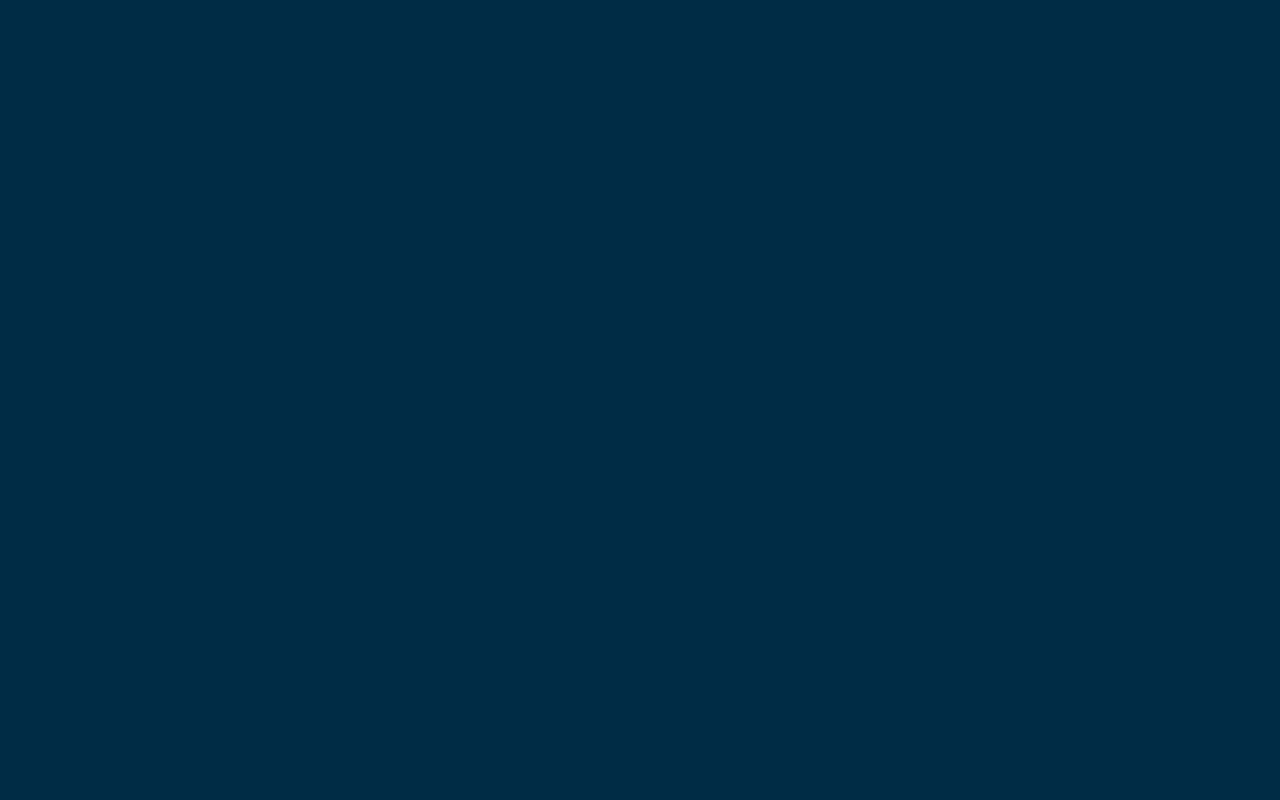
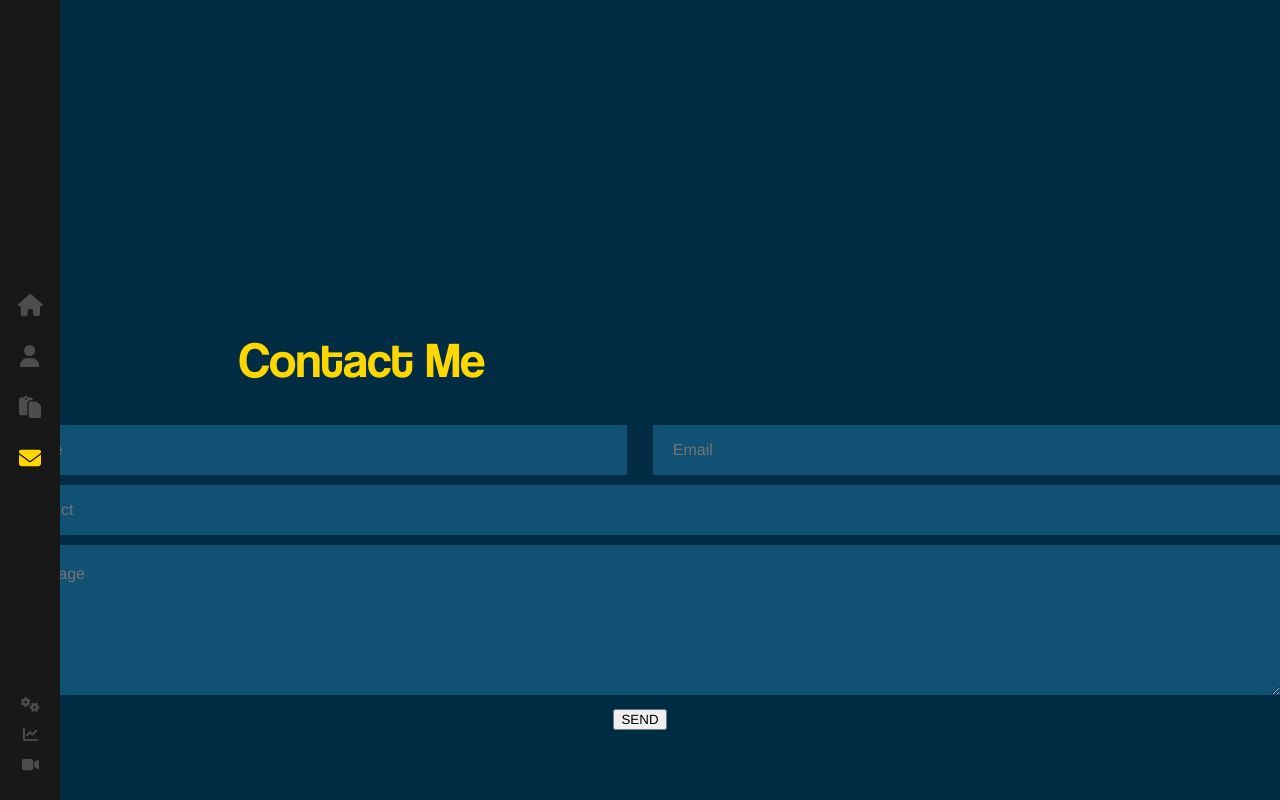
Before and after one commit to Alknight17/React-Portfolio, a React (Create React App) app: page /Contact in a window 1280 px wide. Before the commit this address had no page. Built offline with nearby package versions, Linux system fonts and the light colour scheme.

Commit message:
setup Contact layout/styling, needs work

```diff
--- a/src/App.js
+++ b/src/App.js
@@ -11,6 +11,7 @@
 import Layout from './components/Layout'
 import Home from './components/Home'
 import About from './components/About'
+import Contact from "./components/Contact";
 
 
 function App() {
@@ -20,6 +21,7 @@
       <Route path="/" element={<Layout />}>
       <Route index element={<Home />} />
       <Route path="about" element={<About />} />
+      <Route path="Contact" element={<Contact />} />
       </Route>
     </Routes>
     </>
--- /dev/null
+++ b/src/components/Contact/index.js
@@ -0,0 +1,45 @@
+import "./index.scss";
+
+const Contact = () => {
+  return (
+    <>
+      <div className="container contact-page">
+        <div className="text-zone">
+          <h1>Contact Me</h1>
+          <p>Insert placeholder paragraph that will eventually say something</p>
+          <br></br>
+        </div>
+        <div className="contact-form">
+          <form>
+            <ul>
+              <li className="half">
+                <input type="text" name="name" placeholder="Name" required />
+              </li>
+              <li className="half">
+                <input type="email" name="email" placeholder="Email" required />
+              </li>
+              <li>
+                <input
+                  placeholder="Subject"
+                  type="text"
+                  name="Subject"
+                  required
+                />
+              </li>
+              <li>
+                <textarea placeholder="Message" name="message" required></textarea>
+              </li>
+              <li>
+                <input type="submit" className="flat-button" value="SEND" />
+              </li>
+            </ul>
+          </form>
+        </div>
+      </div>
+    </>
+  );
+};
+
+
+
+export default Contact;
--- /dev/null
+++ b/src/components/Contact/index.scss
@@ -0,0 +1,58 @@
+.contact-form {
+    width: 100%;
+    margin-top: 20px;
+
+    ul {
+        padding: 0;
+        margin: 0;
+
+        li {
+            padding: 0;
+            margin: 0;
+            list-style: none;
+            margin-bottom: 10px;
+            overflow: hidden;
+            display: block;
+            position: relative;
+            opacity: 0;
+            animation: fadeInUp 2s 2s;
+            animation-fill-mode: forwards;
+            clear: both;
+        }
+
+        li.half {
+            width: 49%;
+            margin-left: 2%;
+            float: left;
+            clear: none;
+
+            &:first-child {
+                margin-left: 0;
+            }
+        }
+    }
+
+    input[type='text'],
+    input[type="email"] {
+        width: 100%;
+        border: 0;
+        background: #115173;
+        height: 50px;
+        font-size: 16px;
+        color: #fff;
+        padding: 0 20px;
+        box-sizing: border-box;
+    }
+
+    textarea {
+        width: 100%;
+        border: 0;
+        background: #115173;
+        height: 50px;
+        font-size: 16px;
+        color: #fff;
+        padding: 20px;
+        box-sizing: border-box;
+        min-height: 150px;
+      }
+}
--- a/src/components/Layout/index.scss
+++ b/src/components/Layout/index.scss
@@ -19,7 +19,8 @@
     animation-delay: 1s;
 }
 
-.about-page {
+.about-page,
+.contact-page {
     .text-zone {
         position: absolute;
         left: 10%;
--- a/src/index.css
+++ b/src/index.css
@@ -12,3 +12,8 @@
   -webkit-font-smoothing: antialiased;
   -moz-osx-font-smoothing: grayscale;
 }
+
+.dashboard {
+  margin-top: 200px;
+  margin-left: 200px;
+}
```
Also changed, not shown: src/components/Contact.js (deleted, +0 -14 lines).
